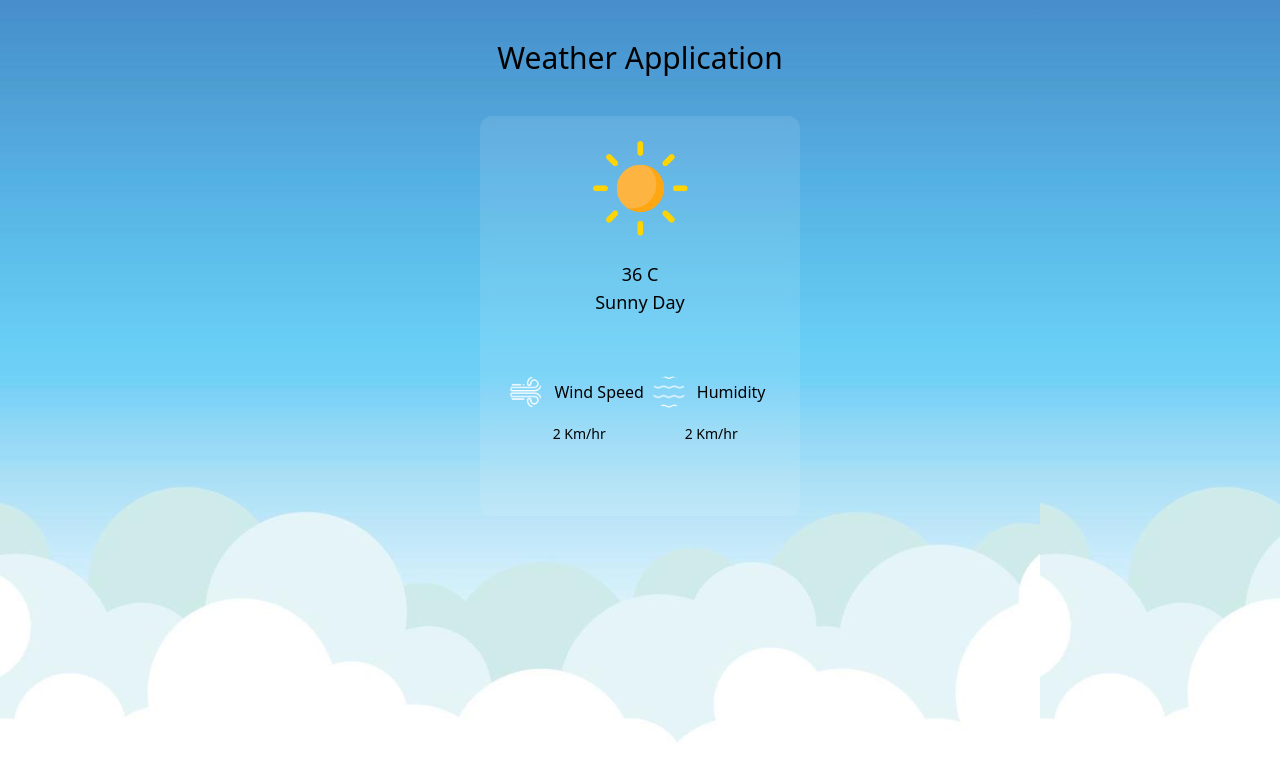
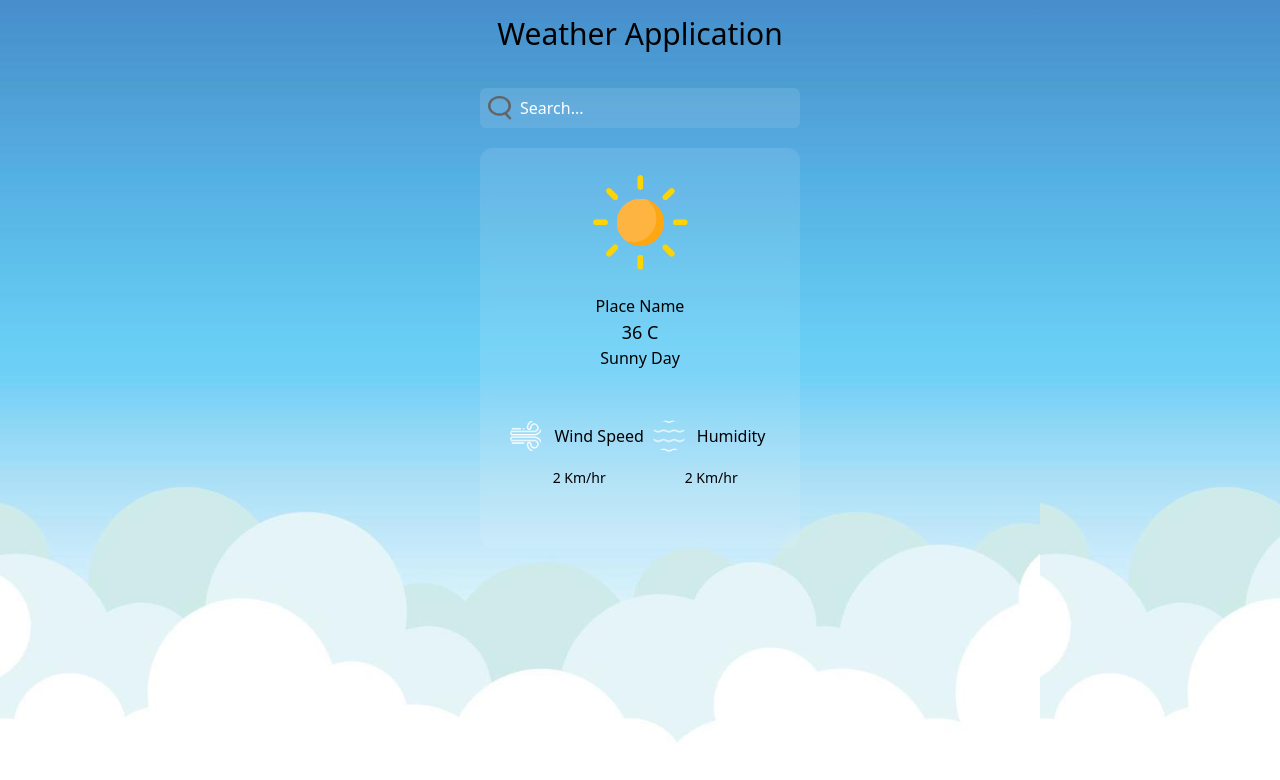
Before and after one commit to parimala-06/Weather-App, a React (Vite) app: page / in a window 1280 px wide. Shown: the top 780 px of the page. Built offline with nearby package versions, Linux system fonts and the light colour scheme.

Commit message:
Added SearchBar

```diff
--- a/src/App.jsx
+++ b/src/App.jsx
@@ -3,12 +3,22 @@ function App() {
 
   return (
     <div className="flex flex-col bg-[url('assets/images/bg2.jpg')] bg-contain items-center h-screen">
-      <div className="text-center font-medium font-sans text-3xl m-10">Weather Application</div>
+      <div className="text-center font-medium font-sans text-3xl m-4">Weather Application</div>
+      <div className="m-5 flex items-center bg-white/10 rounded-md p-2 w-1/4">
+        <img src="src/assets/images/search.png" alt="Search" className="w-6 h-6 mr-2" />
+        <input
+          type="search"
+          id="placename"
+          placeholder="Search..."
+          className="bg-transparent outline-none text-white placeholder-white"
+        />
+      </div>
       <div className="flex flex-col gap-8 backdrop-blur-sm bg-white/10 h-1/2 w-1/4 text-center rounded-xl">
-        <div className="flex flex-col justify-center items-center h-1/2">
+        <div className="flex flex-col justify-center items-center h-1/2 mt-3">
           <img className="rounded-full w-36 h-36" src="src/assets/images/clear.png" alt="image description"/>
+          <div className="text-md">Place Name</div>
           <div className="text-lg">36 C</div>
-          <div className="text-lg">Sunny Day</div>
+          <div className="text-md">Sunny Day</div>
         </div>
         <div className="flex justify-around m-5 p-2">
           <div className="flex flex-col">
@@ -29,9 +39,6 @@ function App() {
 
       </div>
     </div>
-
-
-
   )
 }
 
```
